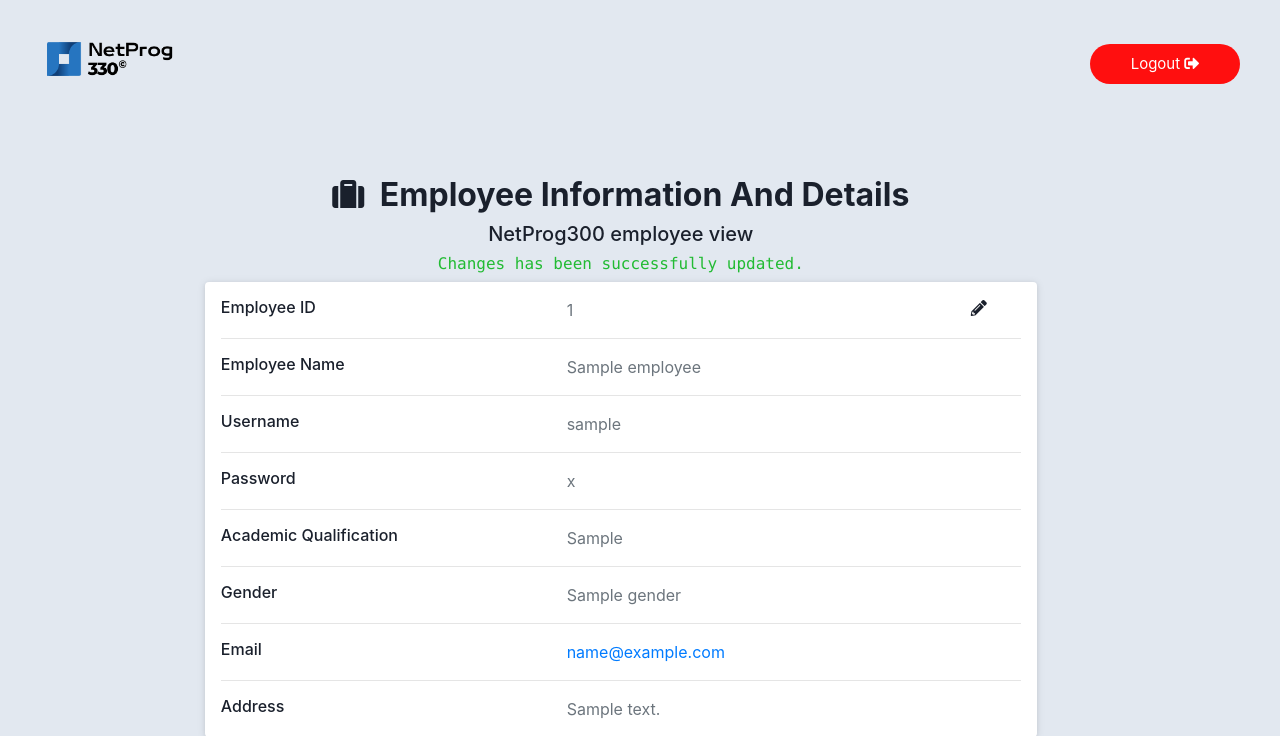
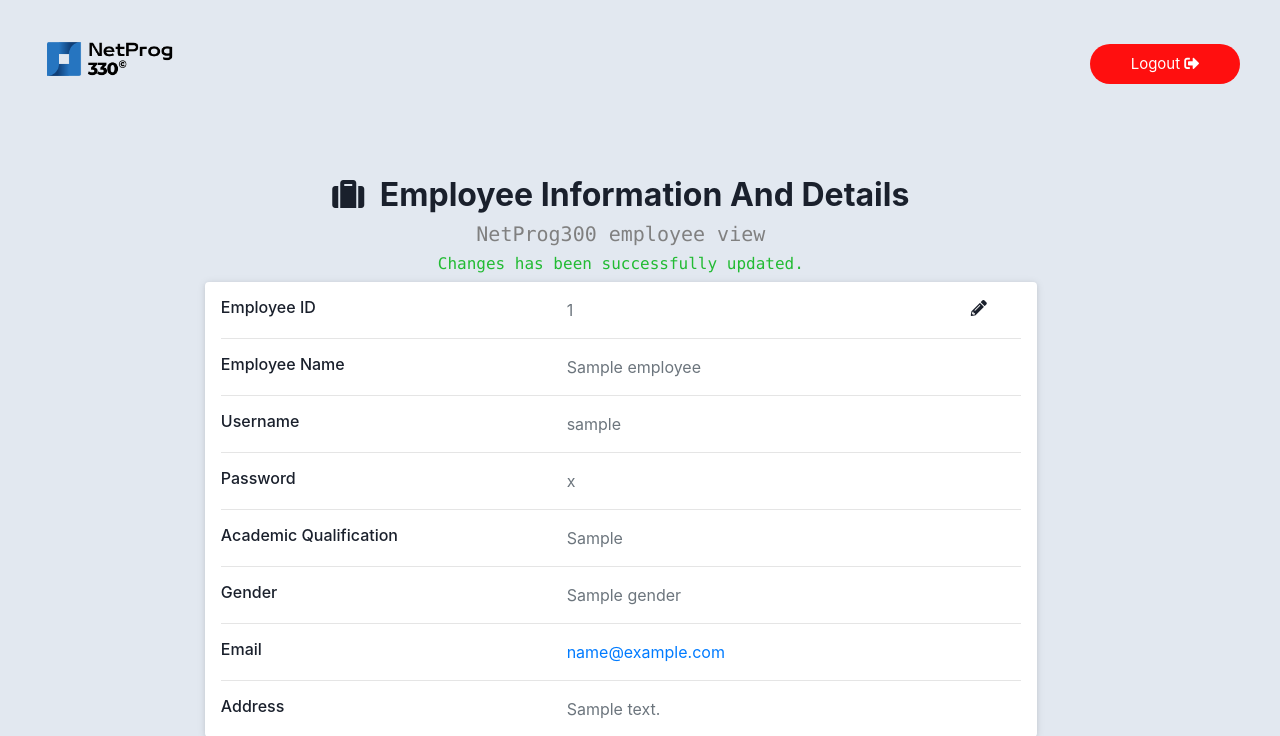
Before and after one commit to hakidon/NetProg330-CRUD, a Flask app: template templates/view.html in a window 1280 px wide. Shown: the top 736 px of the page. Run offline with Flask 2, Linux system fonts and the light colour scheme; the template is opened without the code that fills it: most values are stand-ins (such as "Sample title", 1, 10 or a date in 2020); some libraries are stand-ins or nearby versions.

Commit message:
25 Jan 2023, 4:52 pm

```diff
--- a/templates/view.html
+++ b/templates/view.html
@@ -20,7 +20,7 @@
   <h2 class="text-center font-weight-bold">
     <i class="fas fa-suitcase mr-2"></i>
 Employee Information And Details</h2>
-<h5 class= "text-center" >NetProg300 employee view</h5>
+<h5 class= "text-center normal-text" >NetProg300 employee view</h5>
 <h5 id="warning-text" class= "text-center info-text" >Changes has been successfully updated.</h5>
 <div class="card mb-3 ">
 <div class="card-body">
@@ -282,6 +282,16 @@ margin-top: -3px;
   background-color: #98FB98;
 }
 
+.normal-text {
+  color: grey ;
+   font-family: "Lucida Console", "Courier New", monospace;
+   font-size: 20px;
+}
+.danger-text {
+  color: red ;
+   font-family: "Lucida Console", "Courier New", monospace;
+   font-size: 16px;
+}
 .info-text {
   color: #22bb33 ;
    font-family: "Lucida Console", "Courier New", monospace;
```
